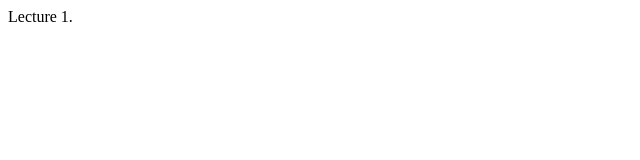
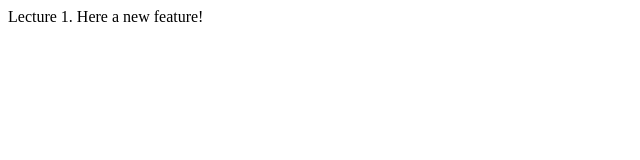
Before and after one commit to RosaliaAye/lecture1, a plain HTML site: page index.html in a window 1280 px wide. Shown: the whole page, without its empty margins (0-640 px from the left). Drawn offline with Linux system fonts and the light colour scheme.

Commit message:
Added another line

```diff
--- a/index.html
+++ b/index.html
@@ -4,6 +4,7 @@
         <title>Index</title>
         <body>
             Lecture 1.
+            Here a new feature!
         </body>
     </head>
 </html>
```
